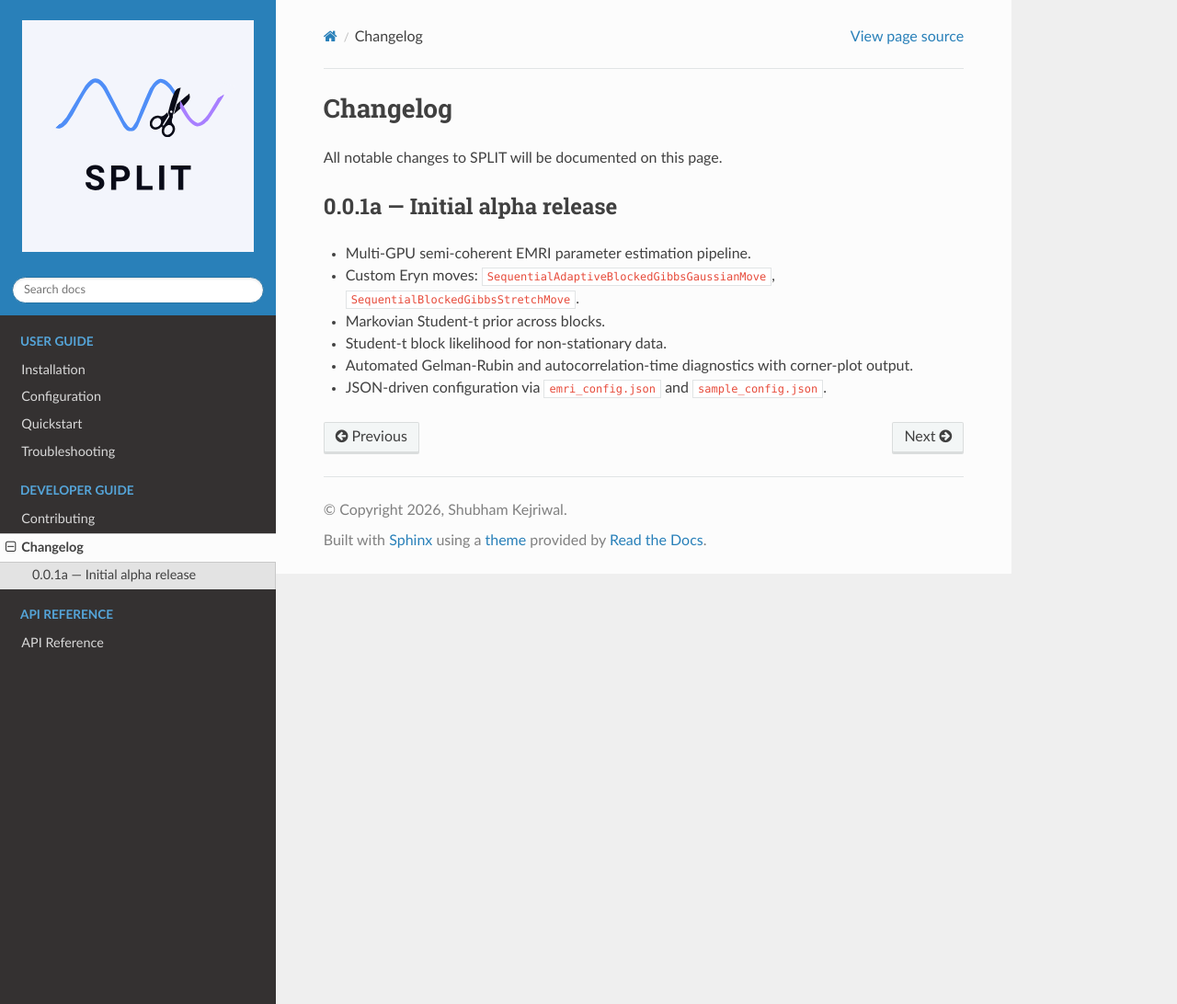
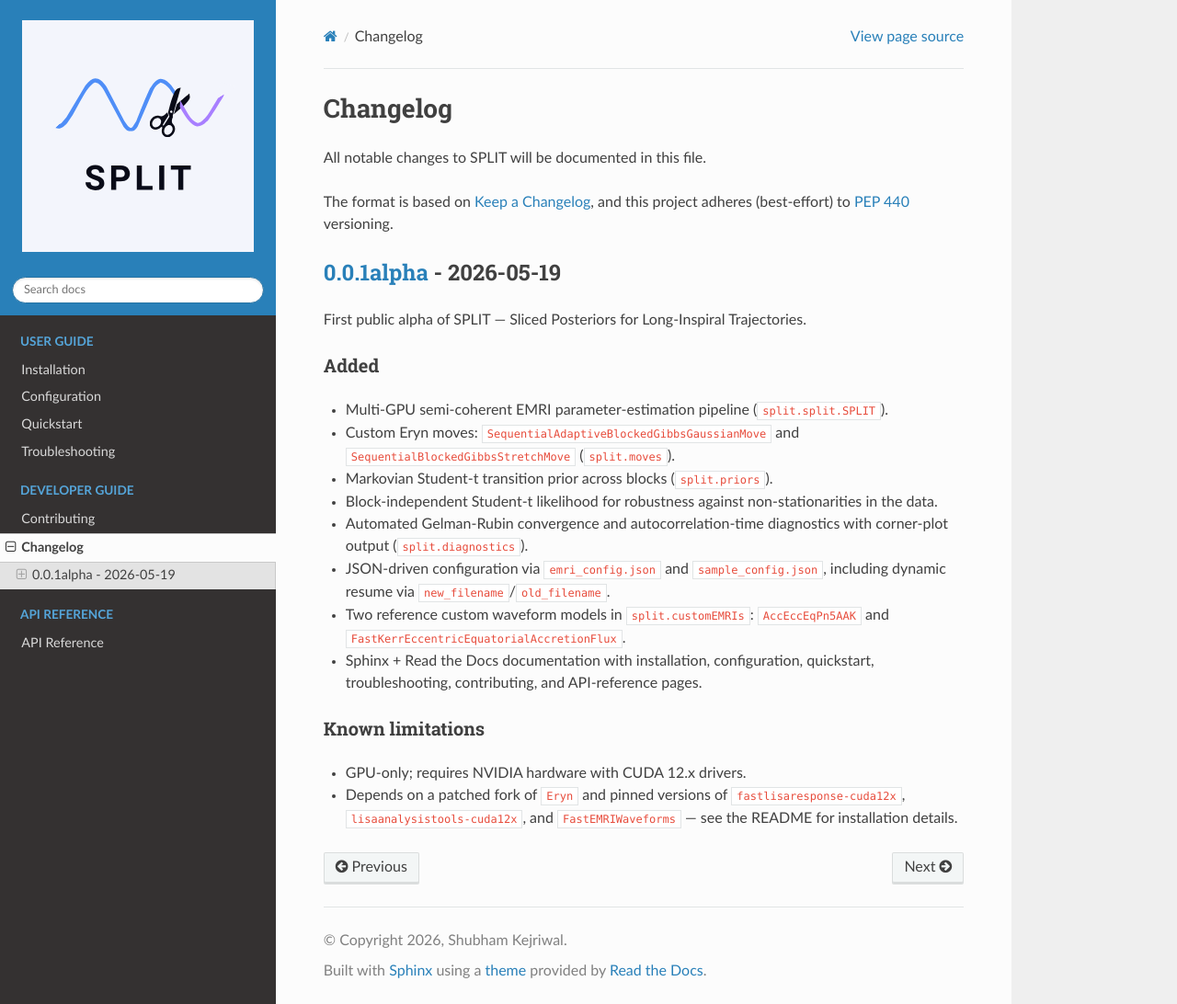
Before and after one commit to perturber/SPLIT, a Sphinx documentation site: the page built from docs/source/changelog.md, in a window 1280 px wide and 1092 px high. Shown: the whole window at 92% size. Built offline with Sphinx 7.4.7 and the Read the Docs theme 3.1.0, drawn with Linux system fonts in a browser that asks for light colours.

Commit message:
docs: add root CHANGELOG.md and include it from the docs
Keep-a-Changelog format at the repo root, mirrored into the Sphinx
docs via {include} so there's a single source of truth.

````diff
--- /dev/null
+++ b/CHANGELOG.md
@@ -0,0 +1,35 @@
+# Changelog
+
+All notable changes to SPLIT will be documented in this file.
+
+The format is based on [Keep a Changelog](https://keepachangelog.com/en/1.1.0/),
+and this project adheres (best-effort) to [PEP 440](https://peps.python.org/pep-0440/)
+versioning.
+
+## [0.0.1alpha] - 2026-05-19
+
+First public alpha of SPLIT — Sliced Posteriors for Long-Inspiral Trajectories.
+
+### Added
+- Multi-GPU semi-coherent EMRI parameter-estimation pipeline (`split.split.SPLIT`).
+- Custom Eryn moves: `SequentialAdaptiveBlockedGibbsGaussianMove` and
+  `SequentialBlockedGibbsStretchMove` (`split.moves`).
+- Markovian Student-t transition prior across blocks (`split.priors`).
+- Block-independent Student-t likelihood for robustness against
+  non-stationarities in the data.
+- Automated Gelman-Rubin convergence and autocorrelation-time diagnostics
+  with corner-plot output (`split.diagnostics`).
+- JSON-driven configuration via `emri_config.json` and `sample_config.json`,
+  including dynamic resume via `new_filename`/`old_filename`.
+- Two reference custom waveform models in `split.customEMRIs`:
+  `AccEccEqPn5AAK` and `FastKerrEccentricEquatorialAccretionFlux`.
+- Sphinx + Read the Docs documentation with installation, configuration,
+  quickstart, troubleshooting, contributing, and API-reference pages.
+
+### Known limitations
+- GPU-only; requires NVIDIA hardware with CUDA 12.x drivers.
+- Depends on a patched fork of `Eryn` and pinned versions of
+  `fastlisaresponse-cuda12x`, `lisaanalysistools-cuda12x`, and
+  `FastEMRIWaveforms` — see the README for installation details.
+
+[0.0.1alpha]: https://github.com/perturber/SPLIT/releases/tag/v0.0.1alpha
--- a/docs/source/changelog.md
+++ b/docs/source/changelog.md
@@ -1,12 +1,2 @@
-# Changelog
-
-All notable changes to SPLIT will be documented on this page.
-
-## 0.0.1a — Initial alpha release
-
-- Multi-GPU semi-coherent EMRI parameter estimation pipeline.
-- Custom Eryn moves: `SequentialAdaptiveBlockedGibbsGaussianMove`, `SequentialBlockedGibbsStretchMove`.
-- Markovian Student-t prior across blocks.
-- Student-t block likelihood for non-stationary data.
-- Automated Gelman-Rubin and autocorrelation-time diagnostics with corner-plot output.
-- JSON-driven configuration via `emri_config.json` and `sample_config.json`.
+```{include} ../../CHANGELOG.md
+```
````
